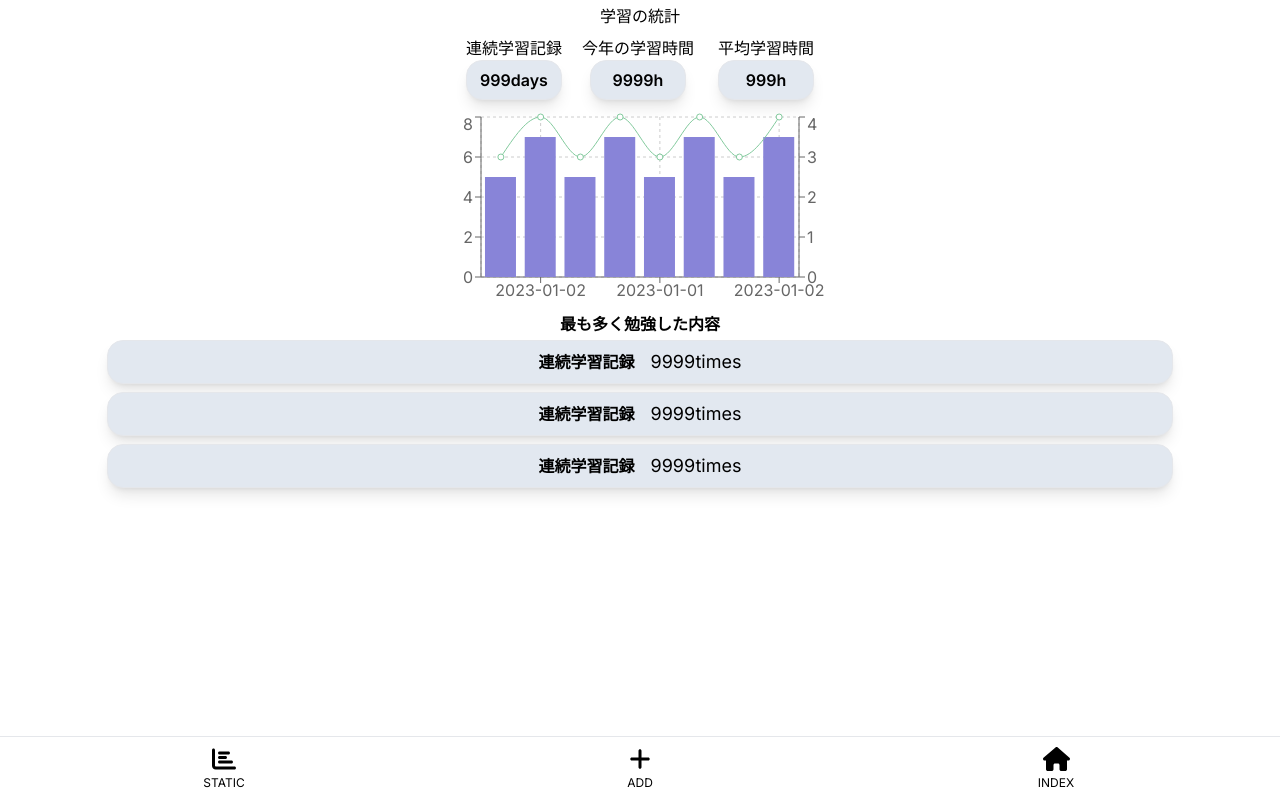
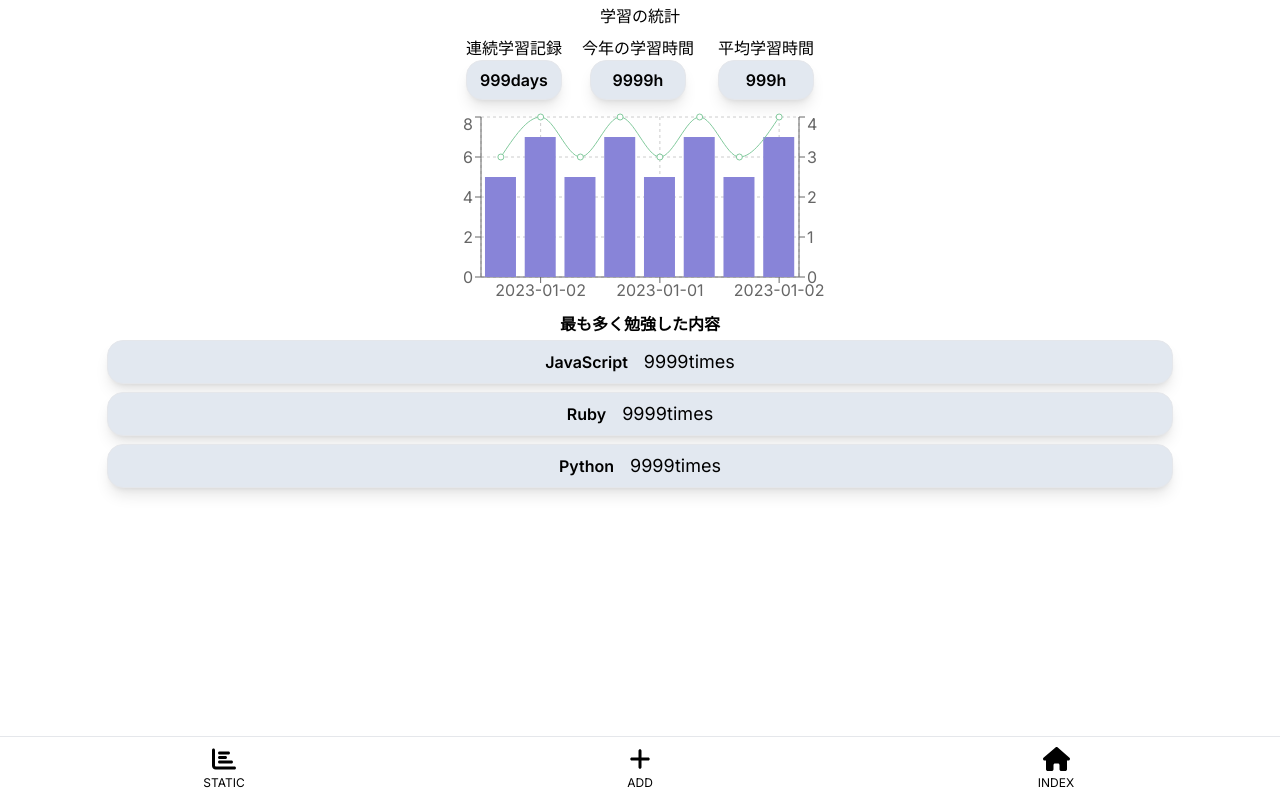
Before and after one commit to hiroyuki9614/study_memo, a Next.js app: page /statics in a window 1280 px wide. Built offline with nearby package versions, Linux system fonts and the light colour scheme.

Commit message:
static画面作成

```diff
--- a/src/app/statics/page.tsx
+++ b/src/app/statics/page.tsx
@@ -52,19 +52,19 @@ export default function Statics() {
 				<h1 className='font-bold mb-1'>最も多く勉強した内容</h1>
 				<div className='mb-2 flex justify-center items-center w-10/12 h-11 border rounded-2xl bg-slate-200 shadow-lg'>
 					<p className='flex items-center'>
-						<span className='font-semibold'>連続学習記録</span>
+						<span className='font-semibold'>JavaScript</span>
 						<span className='text-lg ml-4'>9999times</span>
 					</p>
 				</div>
 				<div className='mb-2 flex justify-center items-center w-10/12 h-11 border rounded-2xl bg-slate-200 shadow-lg'>
 					<p className='flex items-center'>
-						<span className='font-semibold'>連続学習記録</span>
+						<span className='font-semibold'>Ruby</span>
 						<span className='text-lg ml-4'>9999times</span>
 					</p>
 				</div>
 				<div className='flex justify-center items-center w-10/12 h-11 border rounded-2xl bg-slate-200 shadow-lg'>
 					<p className='flex items-center'>
-						<span className='font-semibold'>連続学習記録</span>
+						<span className='font-semibold'>Python</span>
 						<span className='text-lg ml-4'>9999times</span>
 					</p>
 				</div>
```
